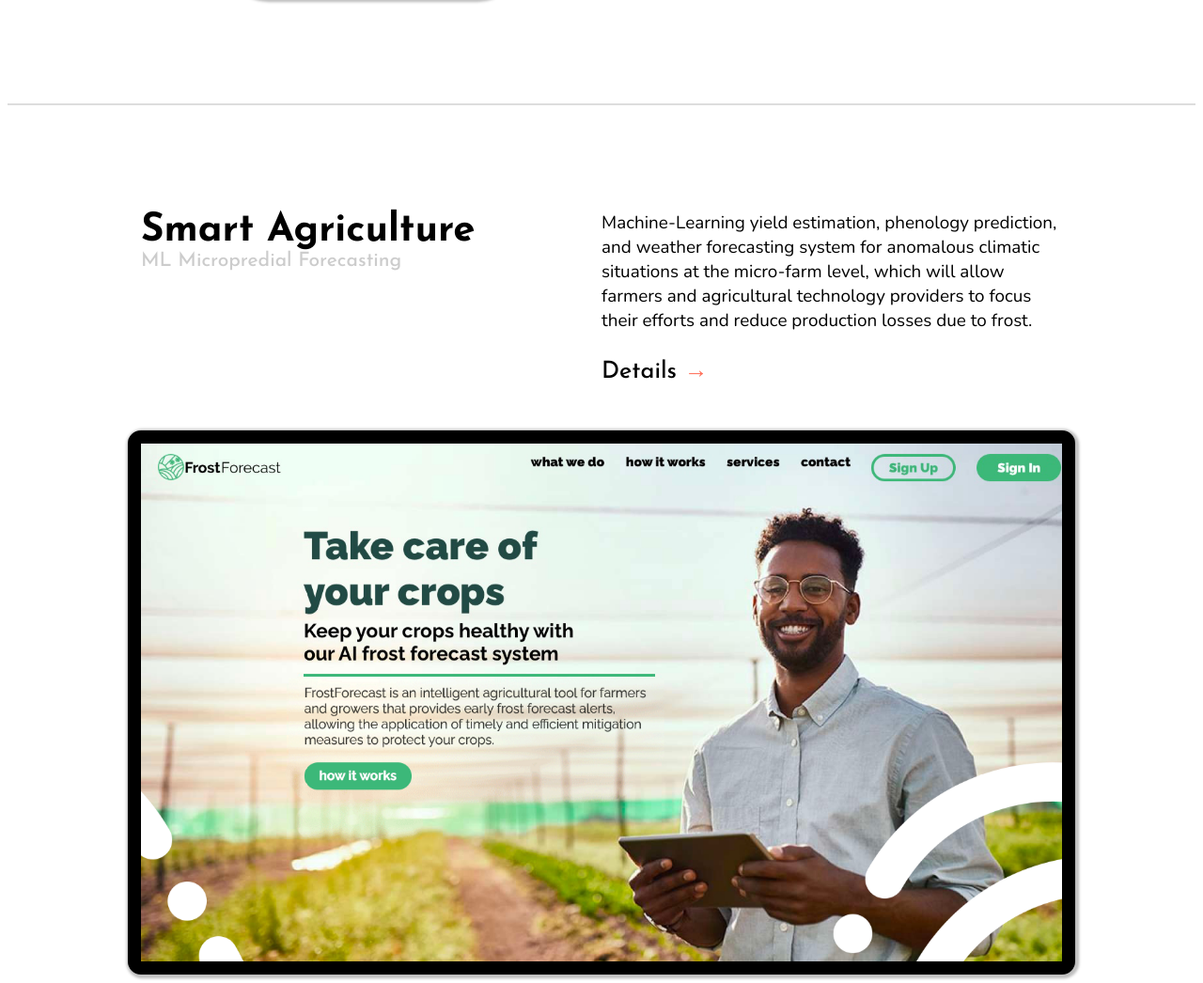
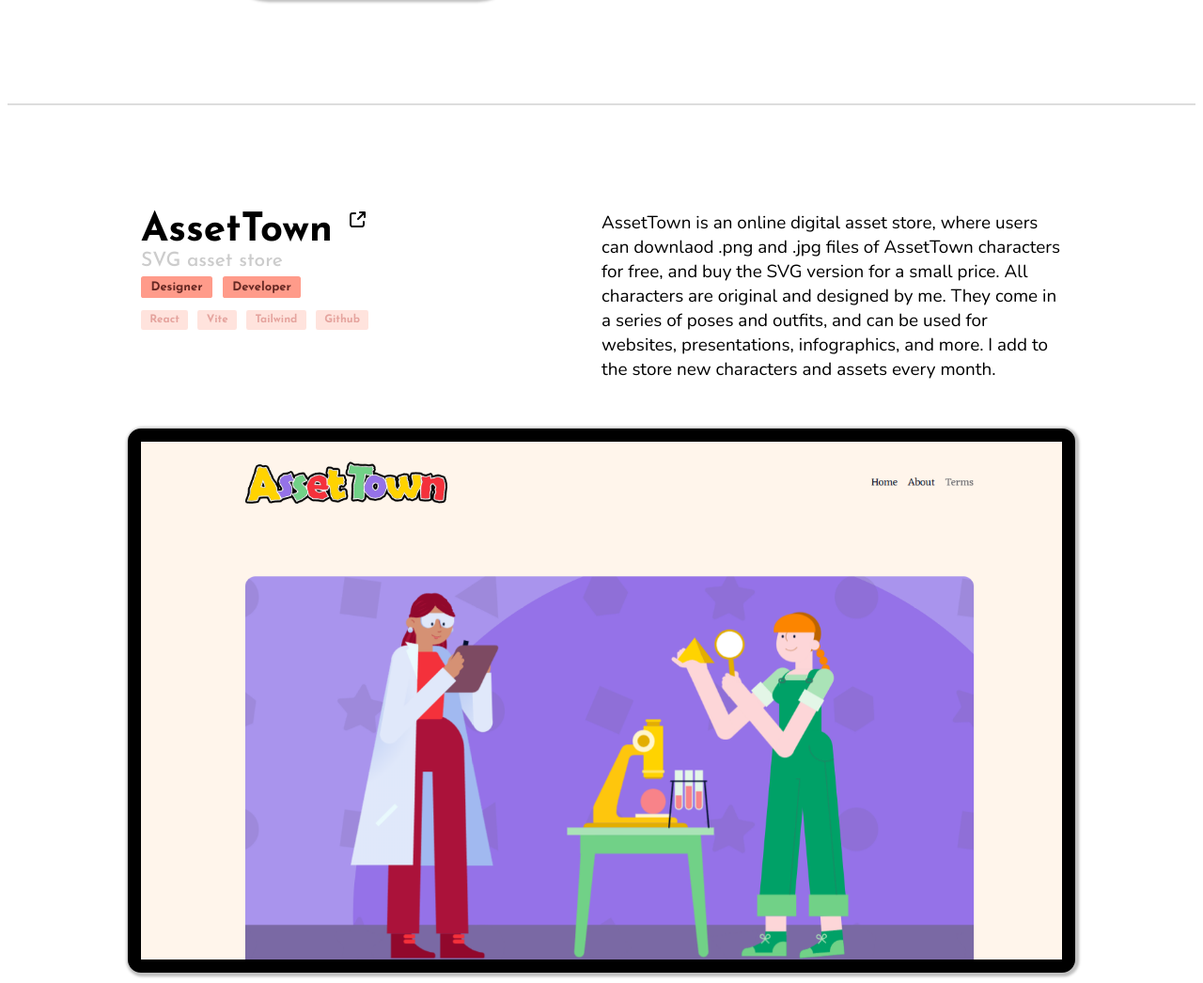
Before and after one commit to MiaRoseElbo/MiaRoseElbo.github.io, a PHP site: page / in a window 1280 px wide. Shown: the part 3216-4262 px from the top of the page at 94% size. Run offline with PHP 8.4, Linux system fonts and the light colour scheme.

Commit message:
ADD AssetTown

```diff
--- a/css/main.css
+++ b/css/main.css
@@ -38,6 +38,7 @@
   background-color: white;
   height: 2em;
   padding: 1em;
+  z-index: 1;
 }
 
 .navbar {
--- a/index.html
+++ b/index.html
@@ -60,6 +60,7 @@
 					<li><a href="#home" class="hover">HOME</a></li>
 					<!-- <li><a href="#work" class="hover">WORK</a></li> -->
 					<li><a href="#about" class="hover">ABOUT</a></li>
+					<!-- <li><a href="#tools" class="hover">TOOLS</a></li> -->
 				</ul>
 			</div>
 		</div>
@@ -289,6 +290,48 @@
 		<section class="workSection">
 			<div class="workTextSection">
 				<div class="workTitle">
+					<div class="workTitleH1">AssetTown
+					<a href="https://github.com/MiaRoseElbo/AssetTown" target="_blank" rel="noopener noreferrer" class="externalLinkIcon" title="Open in GitHub" style="    position: relative;
+    top: -10px;">
+						<svg width="24px" height="24px" viewBox="0 0 24 24" fill="none" xmlns="http://www.w3.org/2000/svg">
+							<g id="Interface / External_Link">
+							<path id="Vector" d="M10.0002 5H8.2002C7.08009 5 6.51962 5 6.0918 5.21799C5.71547 5.40973 5.40973 5.71547 5.21799 6.0918C5 6.51962 5 7.08009 5 8.2002V15.8002C5 16.9203 5 17.4801 5.21799 17.9079C5.40973 18.2842 5.71547 18.5905 6.0918 18.7822C6.5192 19 7.07899 19 8.19691 19H15.8031C16.921 19 17.48 19 17.9074 18.7822C18.2837 18.5905 18.5905 18.2839 18.7822 17.9076C19 17.4802 19 16.921 19 15.8031V14M20 9V4M20 4H15M20 4L13 11" stroke="#000000" stroke-width="2" stroke-linecap="round" stroke-linejoin="round"/>
+							</g>
+						</svg>
+					</a></div>
+					<div class="workTitleH2">SVG asset store</div>
+					<div class="workRoles">
+						<div>Designer</div>
+						<div>Developer</div>
+					</div>
+					<div class="techStack">
+						<div>React</div>
+						<div>Vite</div>
+						<div>Tailwind</div>
+						<div>Github</div>
+					</div>
+				</div>
+				<div class="workText">
+					<div class="workTextP">
+						AssetTown is an online digital asset store, where users can downlaod .png and .jpg files of AssetTown characters for free, and buy the SVG version for a small price. All characters are original and designed by me. They come in a series of poses and outfits, and can be used for websites, presentations, infographics, and more. I add to the store new characters and assets every month.
+					</div>
+					<div class="details">
+						<!-- <a href="#">
+							Details <span class="arrow">&#8594;</span>
+						</a> -->
+					</div>
+				</div>
+			</div>
+			<div class="workImage">
+				<div class="imgDiv">
+					<img class="img_inside" src="assets/img/assetstore_01.png"/>
+				</div>
+			</div>
+		</section>
+
+		<section class="workSection">
+			<div class="workTextSection">
+				<div class="workTitle">
 					<div class="workTitleH1">Smart Agriculture</div>
 					<div class="workTitleH2">ML Micropredial Forecasting</div>
 				</div>
@@ -407,6 +450,44 @@
 				</div>
 				<div class="aboutContact">
 					Currently in Berlin 🇩🇪.
+				</div>
+			  </div>
+			</div>
+		  </div>
+
+		<!--////////////////////////////////-->
+		<!--// T O O L S - S E C T I O N ///-->
+		<!--////////////////////////////////-->
+
+		<div id="tools" class="overlay">
+			<div class="popup">
+			  <a class="close" href="#">&times;</a>
+			  <div class="toolsContent">
+				<h1>Tools</h1>
+				<div class="toolsText">
+					Some tools I've created you might find usefull
+				</div>
+				<div class="toolsGrid">
+					<button class="tool">
+						<img src="assets/img/tools_colorpicker.png" />
+						<h2>Color Picker</h2>
+						<p>A simple color picker web app that allows you to select colors and get their HEX</p>
+					</button>
+					<button class="tool">
+						<img src="assets/img/tools_colorpicker.png" />
+						<h2>Color Picker</h2>
+						<p>A simple color picker web app that allows you to select colors and get their HEX</p>
+					</button>
+					<button class="tool">
+						<img src="assets/img/tools_colorpicker.png" />
+						<h2>Color Picker</h2>
+						<p>A simple color picker web app that allows you to select colors and get their HEX</p>
+					</button>
+					<button class="tool">
+						<img src="assets/img/tools_colorpicker.png" />
+						<h2>Color Picker</h2>
+						<p>A simple color picker web app that allows you to select colors and get their HEX</p>
+					</button>
 				</div>
 			  </div>
 			</div>
```
Also changed, not shown: assets/img/assetstore_01.png (added).
